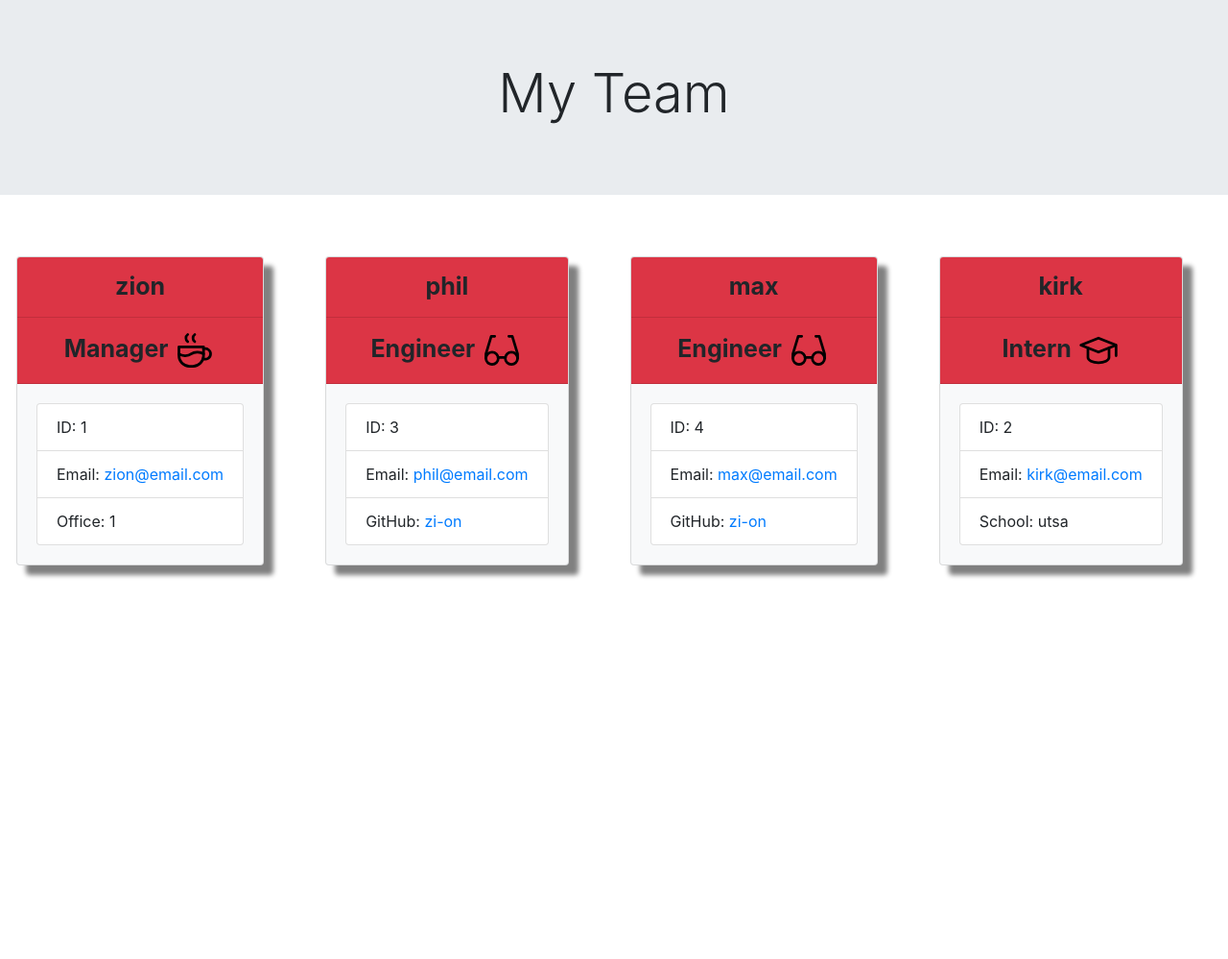
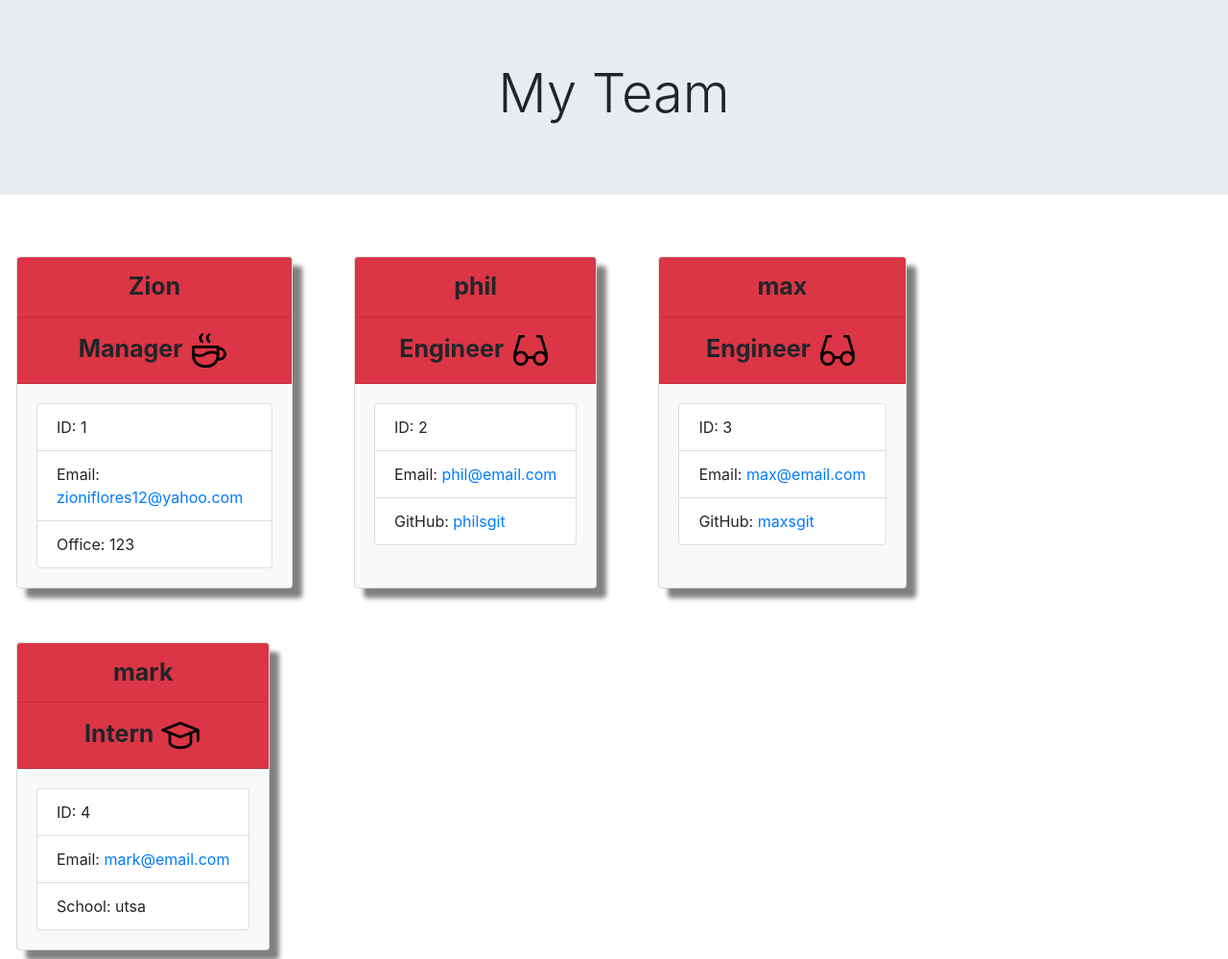
Before and after one commit to Zi-on/Team-Profile-Gen, a website: page index.html in a window 1280 px wide. Shown: the top 999 px of the page at 96% size. Before the commit the page ends 800 px from the top, so only its background shows below. Drawn offline with nearby package versions, Linux system fonts and the light colour scheme.

```diff
--- a/index.html
+++ b/index.html
@@ -18,7 +18,7 @@
     </div>
     <div class="row">
     <div class="card bg-light mb-4" style="max-width: 18rem;">
-        <div class="card-header bg-danger">zion</div>
+        <div class="card-header bg-danger">Zion</div>
         <div class="card-header bg-danger">Manager <svg xmlns="http://www.w3.org/2000/svg" class="icon icon-tabler icon-tabler-coffee" width="44" height="44" viewBox="0 0 24 24" stroke-width="1.5" stroke="#000000" fill="none" stroke-linecap="round" stroke-linejoin="round">
         <path stroke="none" d="M0 0h24v24H0z" fill="none"/>
         <path d="M3 14c.83 .642 2.077 1.017 3.5 1c1.423 .017 2.67 -.358 3.5 -1c.83 -.642 2.077 -1.017 3.5 -1c1.423 -.017 2.67 .358 3.5 1" />
@@ -30,8 +30,8 @@
         <div class="card-body">
         <div class="list-group">
             <li class="list-group-item">ID: 1</li>
-            <li class="list-group-item">Email: <a href="mailto:zion@email.com">zion@email.com</a></li>
-            <li class="list-group-item">Office: 1</li>
+            <li class="list-group-item">Email: <a href="mailto:zioniflores12@yahoo.com">zioniflores12@yahoo.com</a></li>
+            <li class="list-group-item">Office: 123</li>
         </div>
         </div>
     </div>
@@ -48,9 +48,9 @@
   </svg></div>
     <div class="card-body">
     <div class="list-group">
-        <li class="list-group-item">ID: 3</li>
+        <li class="list-group-item">ID: 2</li>
         <li class="list-group-item">Email: <a href="mailto:phil@email.com">phil@email.com</a> </li>
-        <li class="list-group-item">GitHub: <a href="https://github.com/zi-on">zi-on</a></li>
+        <li class="list-group-item">GitHub: <a href="https://github.com/philsgit">philsgit</a></li>
     </div>
     </div>
 </div>
@@ -67,15 +67,15 @@
   </svg></div>
     <div class="card-body">
     <div class="list-group">
-        <li class="list-group-item">ID: 4</li>
+        <li class="list-group-item">ID: 3</li>
         <li class="list-group-item">Email: <a href="mailto:max@email.com">max@email.com</a> </li>
-        <li class="list-group-item">GitHub: <a href="https://github.com/zi-on">zi-on</a></li>
+        <li class="list-group-item">GitHub: <a href="https://github.com/maxsgit">maxsgit</a></li>
     </div>
     </div>
 </div>
 
     <div class="card bg-light mb-4" style="max-width: 18rem;">
-    <div class="card-header bg-danger">kirk</div>
+    <div class="card-header bg-danger">mark</div>
     <div class="card-header bg-danger">Intern <svg xmlns="http://www.w3.org/2000/svg" class="icon icon-tabler icon-tabler-school" width="44" height="44" viewBox="0 0 24 24" stroke-width="1.5" stroke="#000000" fill="none" stroke-linecap="round" stroke-linejoin="round">
     <path stroke="none" d="M0 0h24v24H0z" fill="none"/>
     <path d="M22 9l-10 -4l-10 4l10 4l10 -4v6" />
@@ -83,8 +83,8 @@
   </svg></div>
     <div class="card-body">
     <div class="list-group">
-        <li class="list-group-item">ID: 2</li>
-        <li class="list-group-item">Email: <a href="mailto:kirk@email.com">kirk@email.com</a></li>
+        <li class="list-group-item">ID: 4</li>
+        <li class="list-group-item">Email: <a href="mailto:mark@email.com">mark@email.com</a></li>
         <li class="list-group-item">School: utsa</li>
     </div>
     </div>
```
Also changed, not shown: index.js (+4 -3 lines).
